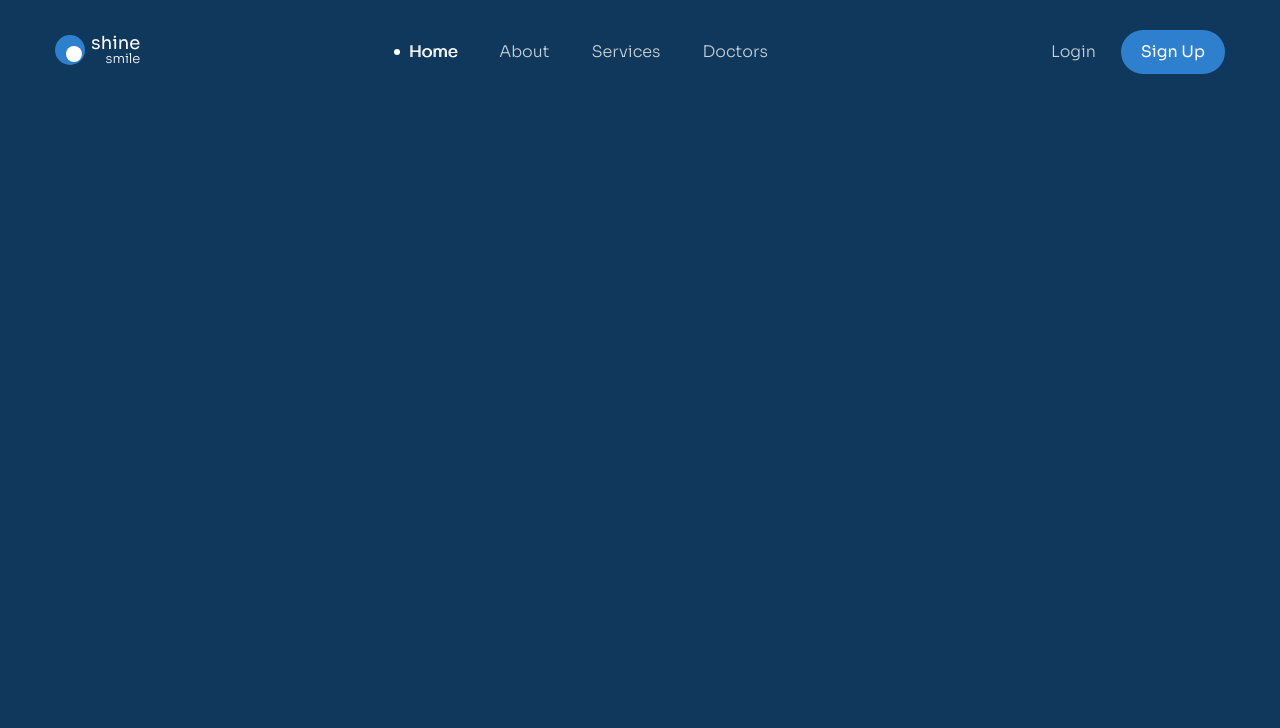
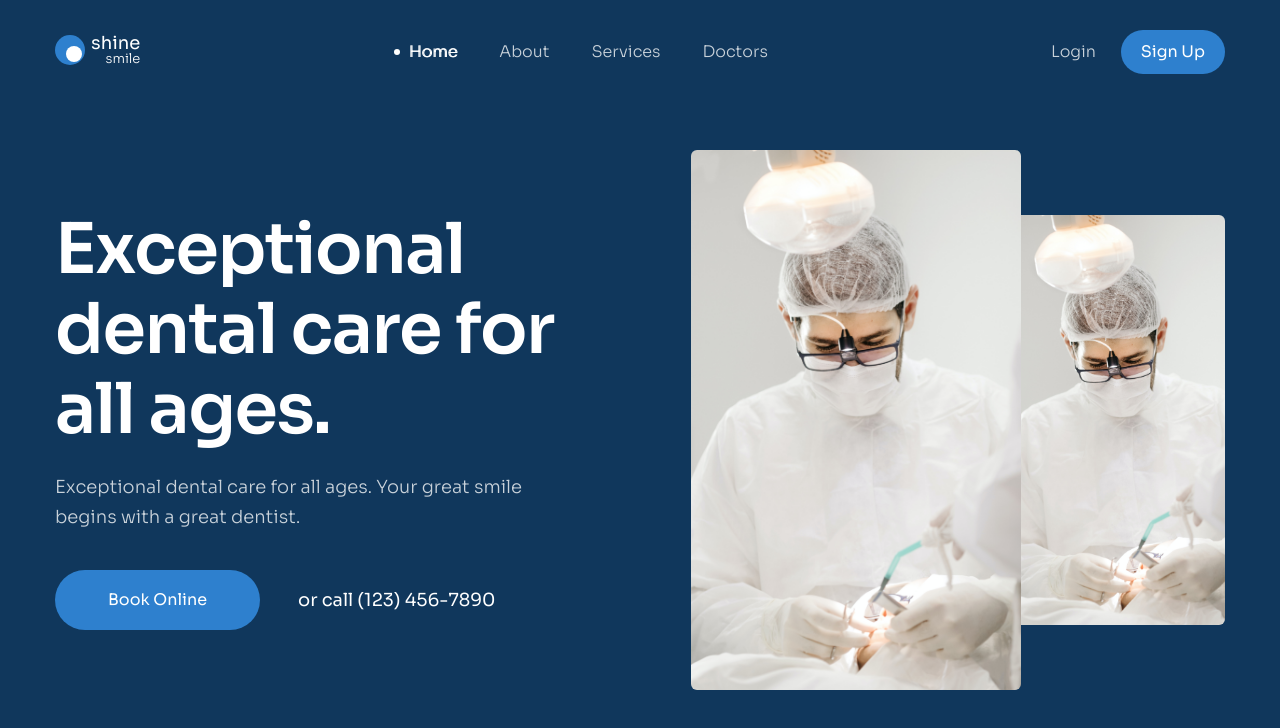
Before and after one commit to haminhduc/f8-shine_smile, a plain HTML site: page index.html in a window 1280 px wide. Drawn offline with Linux system fonts and the light colour scheme.

Commit message:
adding hero

```diff
--- a/asset/style.css
+++ b/asset/style.css
@@ -118,3 +118,60 @@ body {
   --heigh: 44px;
   min-width: 104px;
 }
+/* hero  */
+.hero {
+  display: flex;
+  align-items: center;
+  margin-top: 76px;
+}
+.hero__content {
+  flex-shrink: 0;
+  width: 44%;
+}
+.hero__media {
+  flex-grow: 1;
+}
+.hero__heading {
+  font-weight: 600;
+  font-size: 7rem;
+  line-height: 1.14;
+  letter-spacing: -0.02em;
+  color: #ffffff;
+}
+.hero_desc {
+  margin-top: 22px;
+  font-weight: 300;
+  font-size: 1.8rem;
+  line-height: 1.67;
+  color: #c9d2da;
+}
+.hero__row {
+  display: flex;
+  align-items: center;
+  margin-top: 38px;
+}
+.hero__phone {
+  margin-left: 38px;
+  font-size: 1.8rem;
+  line-height: 1.67;
+  color: #ffffff;
+}
+.hero__images {
+  display: flex;
+  align-items: center;
+  justify-content: flex-end;
+}
+.hero__img {
+  width: 330px;
+  height: 540px;
+  border-radius: 6px;
+  object-fit: cover;
+}
+.hero__img:last-child {
+  width: 210px;
+  height: 410px;
+}
+.hero__img:first-child {
+  margin-right: -6px;
+  z-index: 99;
+}
--- a/index.html
+++ b/index.html
@@ -130,6 +130,28 @@
             <a href="" class="btn action__signup">Sign Up</a>
           </div>
         </div>
+        <!-- hero  -->
+        <section class="hero">
+          <!-- hero content  -->
+          <section class="hero__content">
+            <h1 class="hero__heading">Exceptional dental care for all ages.</h1>
+            <p class="hero_desc">
+              Exceptional dental care for all ages. Your great smile begins with
+              a great dentist.
+            </p>
+            <div class="hero__row">
+              <a href="#!" class="btn">Book Online</a>
+              <span class="hero__phone">or call (123) 456-7890</span>
+            </div>
+          </section>
+          <!-- hero media  -->
+          <div class="hero__media">
+            <figure class="hero__images">
+              <img src="./asset/img/hero-img-01.jpg" alt="" class="hero__img" />
+              <img src="./asset/img/hero-img-01.jpg" alt="" class="hero__img" />
+            </figure>
+          </div>
+        </section>
       </div>
     </header>
   </body>
```
Also changed, not shown: asset/img/hero-img-01.jpg (added).
